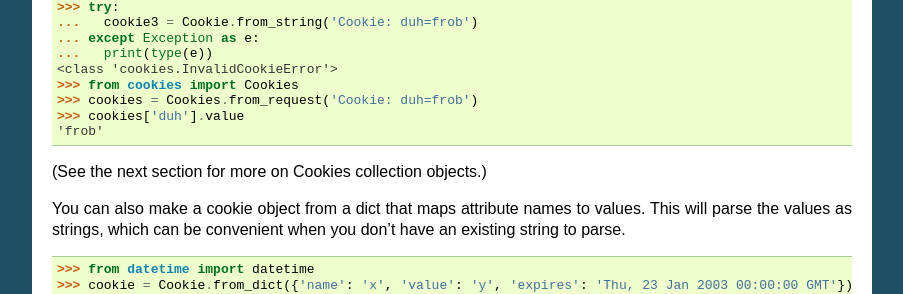
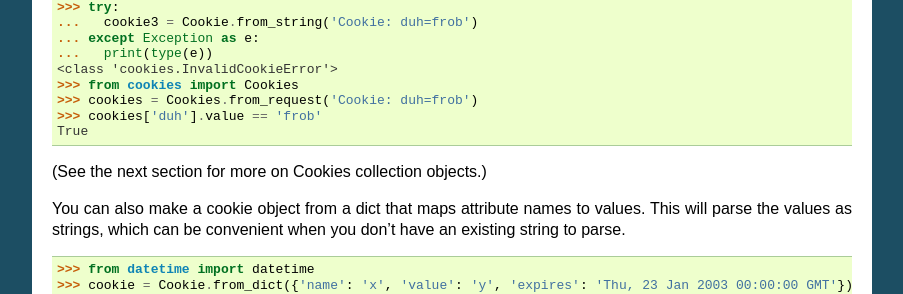
Before and after one commit to sashahart/cookies, a Sphinx documentation site: the page built from docs/guide.rst, in a window 1280 px wide and 900 px high, scrolled down 793 px. Shown: the part 151-445 px from the top of the window, without its empty margins (198-1101 px from the left). Built offline with Sphinx 7.4.7, drawn with Linux system fonts in a browser that asks for light colours.

```diff
--- a/docs/guide.rst
+++ b/docs/guide.rst
@@ -60,8 +60,8 @@ regardless of your input.
     <class 'cookies.InvalidCookieError'>
     >>> from cookies import Cookies
     >>> cookies = Cookies.from_request('Cookie: duh=frob')
-    >>> cookies['duh'].value
-    'frob'
+    >>> cookies['duh'].value == 'frob'
+    True
 
 (See the next section for more on Cookies collection objects.)
 
@@ -173,8 +173,8 @@ with the same name, to ensure that only the first one is taken.
     >>> cookies['c'].value == 'd'
     True
     >>> _ = cookies.parse_request('x=y; c=mumbles')
-    >>> cookies['x'].value
-    'y'
+    >>> cookies['x'].value == 'y'
+    True
     >>> cookies['c'].value == 'd'
     True
 
```
